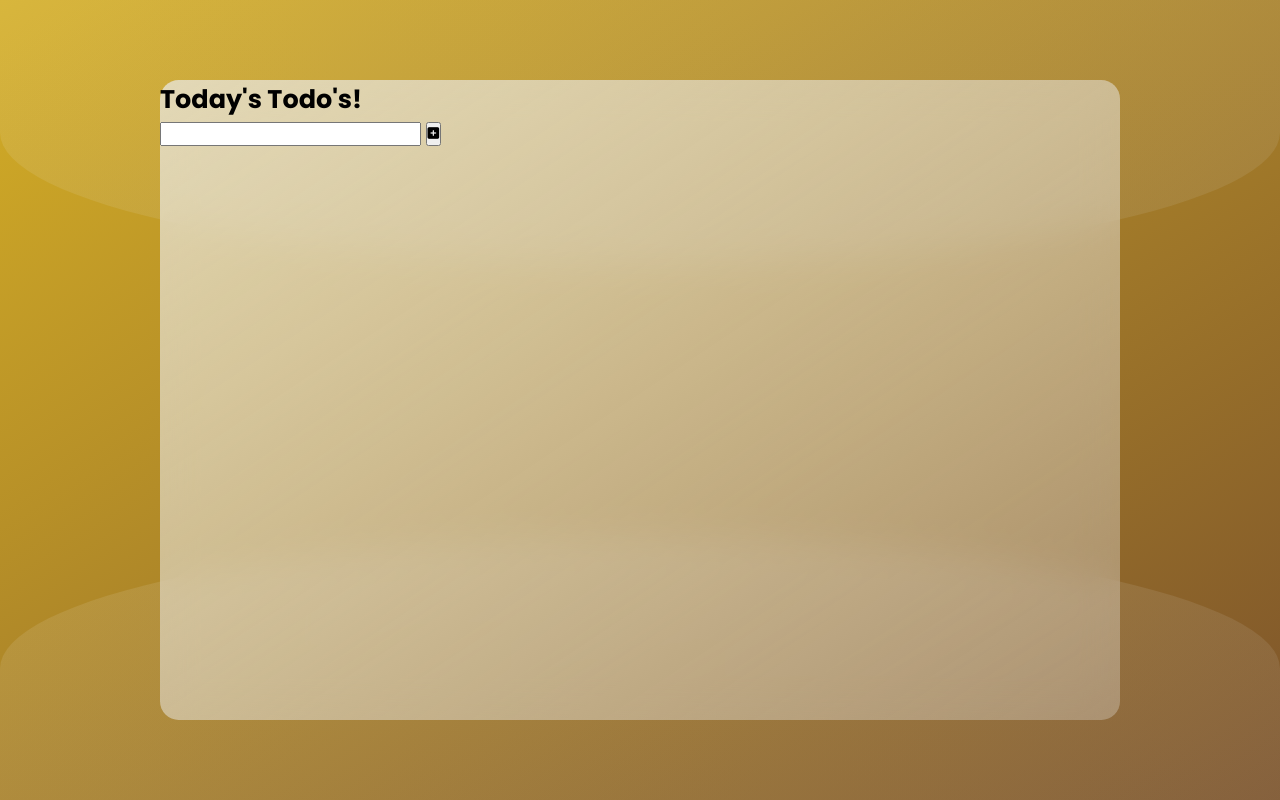
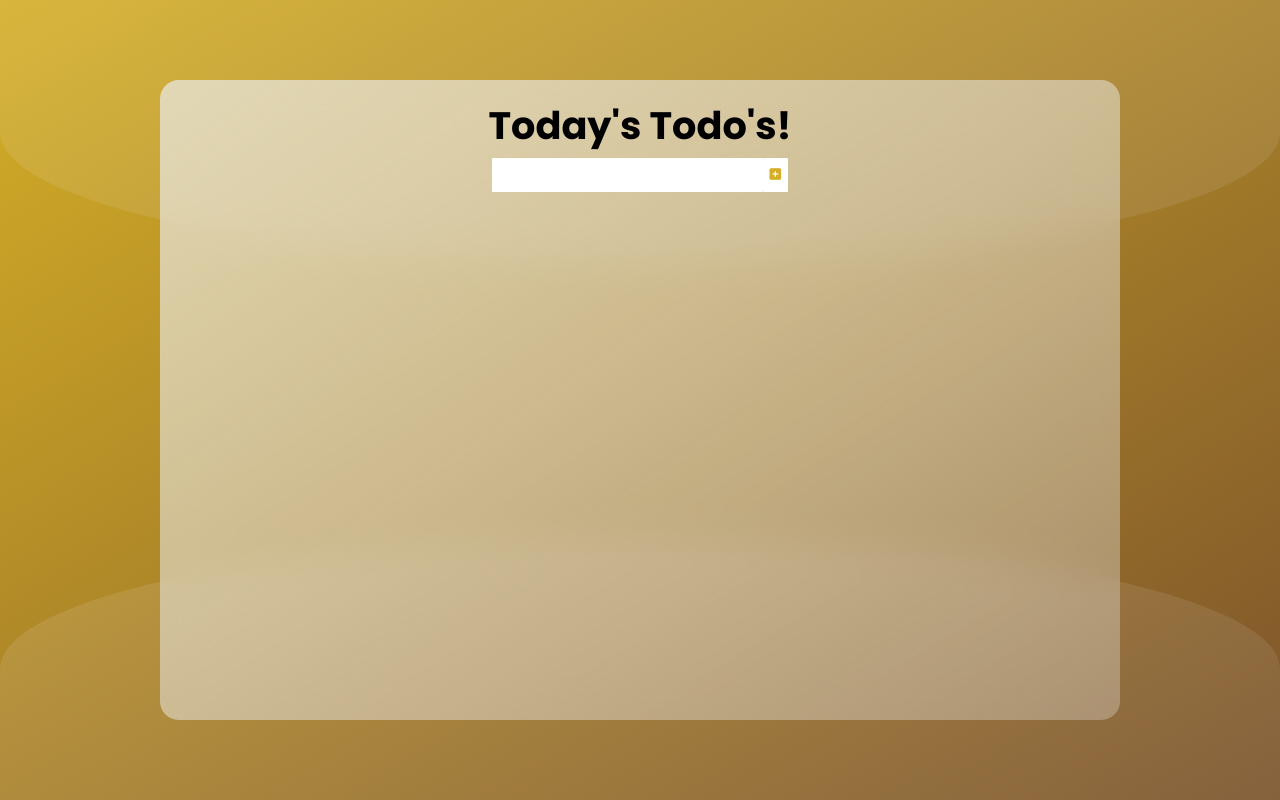
Before and after one commit to JackCollier/planner-website, a plain HTML site: page index.html in a window 1280 px wide. Drawn offline with Linux system fonts and the light colour scheme.

Commit message:
Update style.css
Layout for todo list and styling

```diff
--- a/style.css
+++ b/style.css
@@ -26,6 +26,10 @@ main {
     border-radius: 1.1rem;
     z-index: 3;
     backdrop-filter: blur(1rem);
+    display: flex;
+    justify-content: center;
+    text-align: center;
+    padding: 1rem;
 }
 
 .decoration1, .decoration2 {
@@ -51,3 +55,33 @@ main {
     border-top-right-radius: 100%;
     border-top-left-radius: 100%;
 }
+
+/* list area */
+
+header,
+form {
+    min-height: 7%;
+    display: flex;
+    justify-content: center;
+    align-items: center;
+    font-size: 1.5rem;
+}
+
+form input, form button {
+    padding: 0.4rem;
+    border: none;
+    background: white;
+    outline: none;
+    border-radius: 1px;
+}
+
+form button {
+    color: #d4ae26;
+    cursor: pointer;
+    transition: all 0.3s ease;
+}
+
+form button:hover {
+    background-color:#d4ae26;
+    color: white;
+}
```
